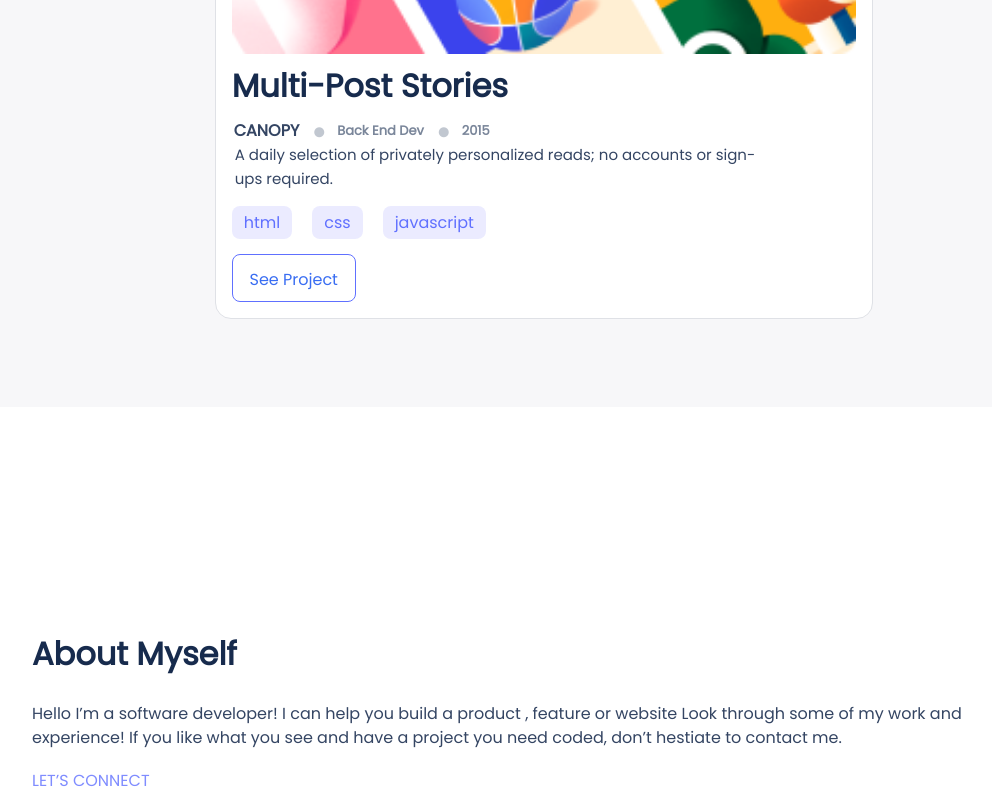
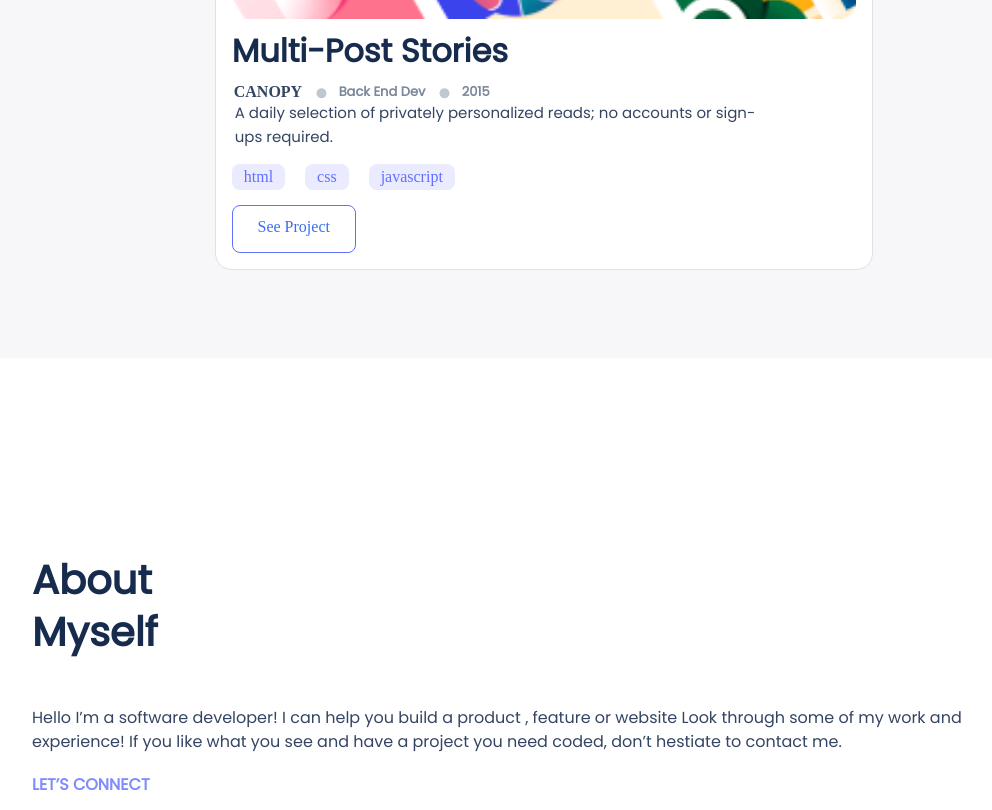
Before and after one commit to mwenyoa/Portfolio, a website: page index.html in a window 1280 px wide. Shown: the part 3830-4640 px from the top of the page, without its empty margins (96-1088 px from the left). Drawn offline with Linux system fonts and the light colour scheme; files whose address does not match are found by name.

Commit message:
Add right font family, font size,  and remove spaces from html

```diff
--- a/css/style.css
+++ b/css/style.css
@@ -2,7 +2,6 @@
 
 * {
   box-sizing: border-box;
-  font-family: "Poppins", sans-serif, Arial, Helvetica;
 }
 
 html {
@@ -287,6 +286,14 @@ header a {
   padding: 0 2px;
 }
 
+.head-content .header .lets-connect {
+  font-family: 'Poppins', Arial, Helvetica, sans-serif;
+  font-style: normal;
+  font-weight: 600;
+  font-size: 16px;
+  line-height: 24px;
+}
+
 /* About section */
 .aboutme {
   background-color: #fff;
@@ -302,24 +309,27 @@ header a {
 }
 
 .aboutme .header .lets-connect {
-  text-decoration: none;
-  color: #7f8cff;
-  padding-top: 3px;
-  padding-bottom: 23px;
-  font-weight: 500;
+  font-family: 'Poppins', Arial, Helvetica, sans-serif;
+  font-style: normal;
+  font-weight: 600;
   font-size: 16px;
   line-height: 24px;
 }
 
 .aboutme .header .about-title {
-  font-family: "Poppins", sans-serif;
-  font-weight: bold;
-  font-size: 32px;
+  font-style: normal;
+  font-weight: 700;
+  font-size: 40px;
+  line-height: 52px;
+  display: flex;
+  align-items: center;
   color: #172b4d;
-  padding: 10px 0;
-  margin: 0;
-  padding-right: 45%;
-  line-height: 44px;
+  position: static;
+  width: 327px;
+  height: 101px;
+  left: 0;
+  top: 0;
+  font-family: 'Poppins', Arial, Helvetica, sans-serif;
 }
 
 .aboutme .header ul {
@@ -417,3 +427,11 @@ header a {
 .aboutme .languages .content .cont-item h4 {
   margin-left: 25px;
 }
+
+.aboutme .header p {
+  font-family: 'Poppins', Arial, Helvetica, sans-serif;
+  font-style: normal;
+  font-weight: 400;
+  font-size: 16px;
+  line-height: 24px;
+}
--- a/index.html
+++ b/index.html
@@ -20,7 +20,6 @@
       </a>
     </nav>
   </header>
-
   <main class="head-content">
     <section class="header">
       <h1>I’m Anthony <br> Glad to see you!</h1>
@@ -60,7 +59,6 @@
     </section>
    <!---Projects Section-->
     <section class="works-section">
-
         <div class="card">
           <img src="mobile-images/works/SnapshootPortfolio.png" alt="" class="img-center">
            <h2 class="project-title">Tonic</h2>
@@ -71,17 +69,14 @@
             <i class="fa fa-fw fa-circle"></i>
             <span class="sub-text"> 2015</span>
           </div>
-
            <p>A daily selection of privately personalized reads; no accounts or sign-ups required.</p>
             <ul>
               <li>html</li>
               <li>css</li>
-
               <li>javascript</li>
               </ul>
               <a  class="viewpro-btn">See Project</a>
             </div>
-
             <div class="card">
               <img src="mobile-images/works/Portfolio4.png" alt="" class="img-center">
                <p class="project-title">Multi-Post
@@ -91,7 +86,6 @@
                 <ul>
                   <li>html</li>
                   <li>css</li>
-
                   <li>javascript</li>
                   </ul>
                   <a  class="viewpro-btn">See Project</a>
@@ -100,7 +94,6 @@
                 <div class="card">
                   <img src="mobile-images/works/Portfolio3.png" alt="" class="img-center">
                    <p class="project-title">Tonic</p>
-
                    <div class="card-sub-head">
                     <span class="canopy">CANOPY</span>
                     <i class="fa fa-fw fa-circle"></i>
@@ -108,12 +101,10 @@
                     <i class="fa fa-fw fa-circle"></i>
                     <span class="sub-text"> 2015</span>
                   </div>
-
                    <p>A daily selection of privately personalized reads; no accounts or sign-ups required.</p>
                     <ul>
                       <li>html</li>
                       <li>css</li>
-
                       <li>javascript</li>
                       </ul>
                       <a  class="viewpro-btn">See Project</a>
@@ -122,7 +113,6 @@
                       <img src="mobile-images/works/Portfolio2.png"  alt="" class="img-center">
                        <p class="project-title">Multi-Post
                         Stories</p>
-
                         <div class="card-sub-head">
                           <span class="canopy">CANOPY</span>
                           <i class="fa fa-fw fa-circle"></i>
@@ -130,7 +120,6 @@
                           <i class="fa fa-fw fa-circle"></i>
                           <span class="sub-text"> 2015</span>
                         </div>
-
                        <p>A daily selection of privately personalized reads; no accounts or sign-ups required.</p>
                         <ul>
                           <li>html</li>
@@ -140,12 +129,10 @@
                           </ul>
                           <a  class="viewpro-btn">See Project</a>
                       </div>
-
-      </section>
-
+        </section>
       <section class="aboutme">
         <div class="header">
-          <h2 class="about-title">About Myself</h2>
+          <h2 class="about-title">About <br> Myself</h2>
           <p>
             Hello I’m a software developer! I can help you build a product , feature or website Look through
             some of my work and experience! If you like what you see and have a project you need coded, don’t
@@ -181,7 +168,6 @@
           </ul>
           <a href="#" class="resume-button">Get my resume</a>
         </div>
-
         <div class="languages">
           <div class="lang-item">
             <h3>Languages</h3>
```
